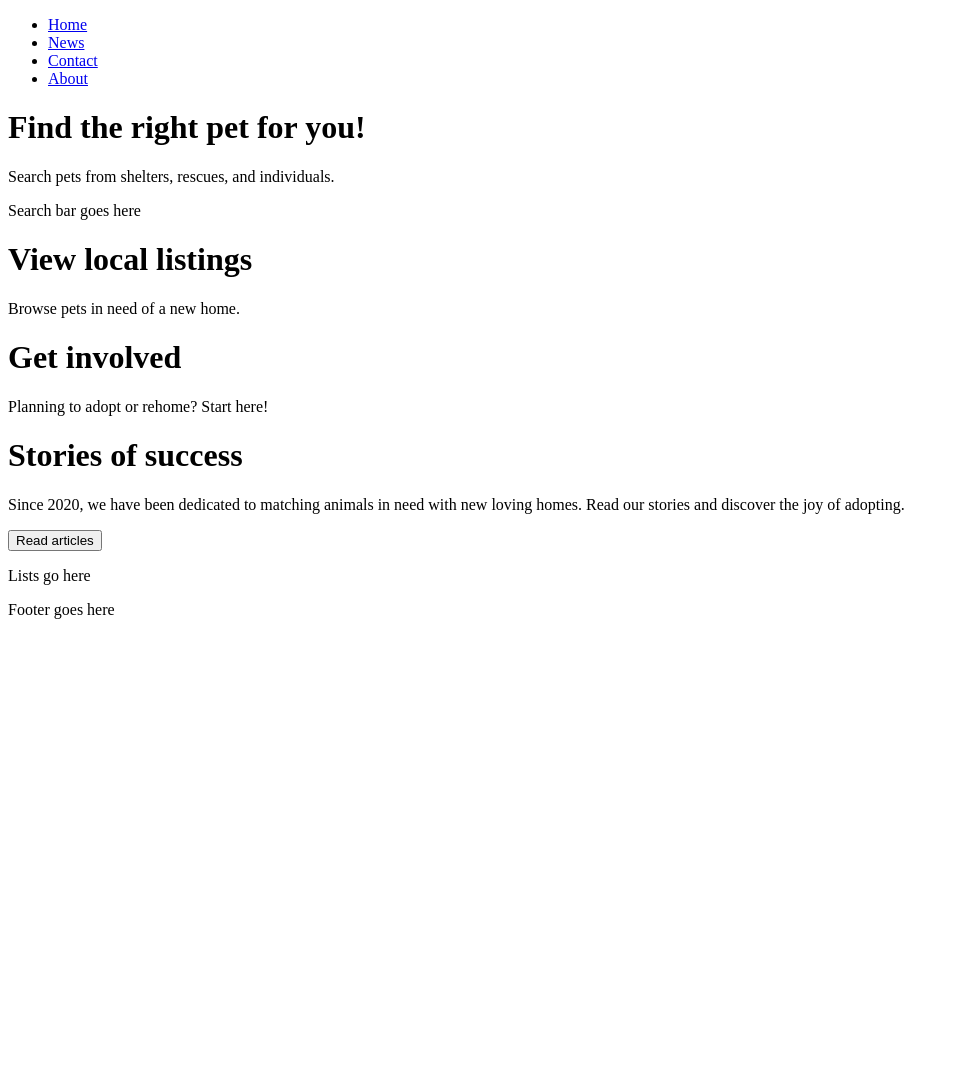
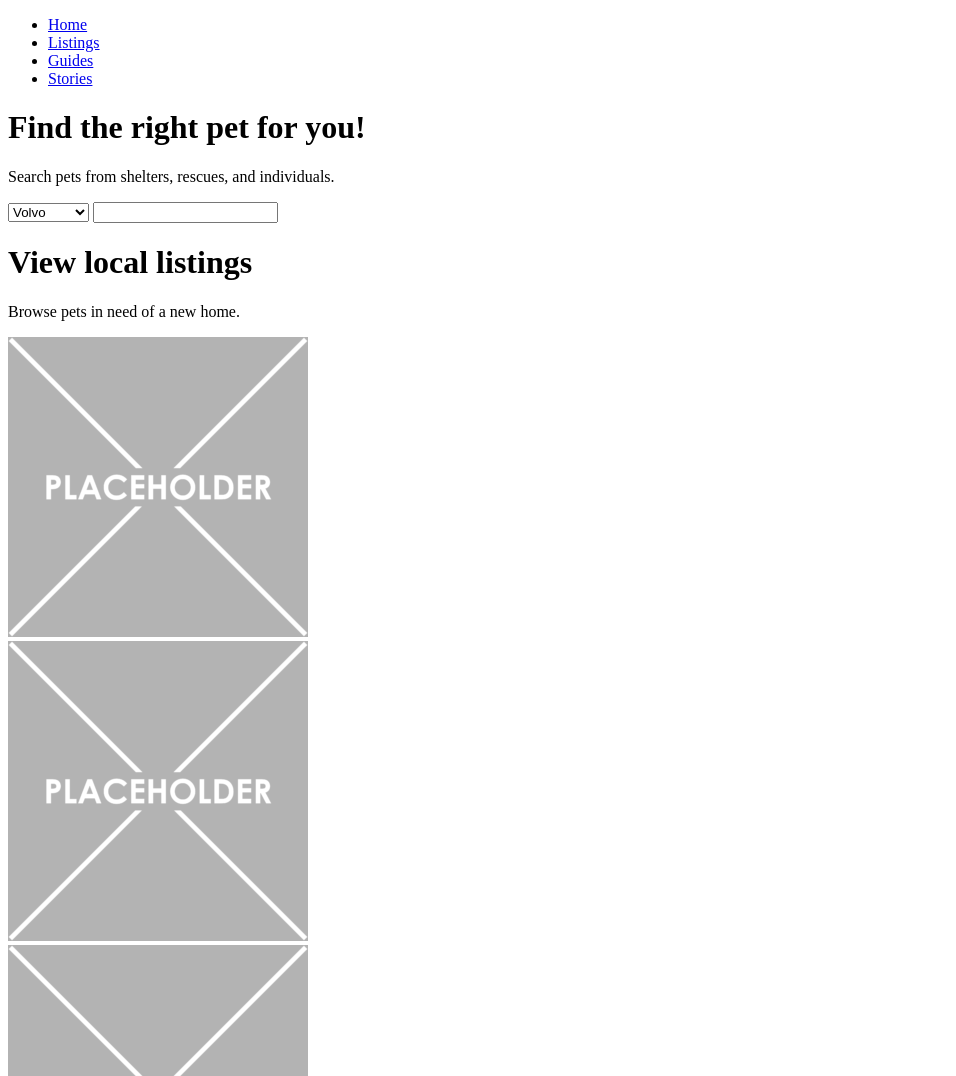
Before and after one commit to thepetproject2025/thepetproject2025, a plain HTML site: page index.html in a window 1280 px wide. Shown: the top 1076 px of the page, without its empty margins (0-956 px from the left). Before the commit the page ends 800 px from the top, so only its background shows below. Drawn offline with Linux system fonts and the light colour scheme.

Commit message:
Revision

```diff
--- a/index.html
+++ b/index.html
@@ -4,10 +4,10 @@
         <!-- Menu -->
         <div id="navbar">
             <ul id="nav">
-                <li><a href="#">Home</a></li>
-                <li><a href="#">News</a></li>
-                <li><a href="#">Contact</a></li>
-                <li><a href="#">About</a></li>
+                <li><a href="index.html">Home</a></li>
+                <li><a href="listings.html">Listings</a></li>
+                <li><a href="guides.html">Guides</a></li>
+                <li><a href="stories.html">Stories</a></li>
             </ul>
         </div>
         <!-- Landing -->
@@ -17,7 +17,13 @@
                 <p>Search pets from shelters, rescues, and individuals.</p>
                 <!-- Search bar -->
                 <div id="search">
-                    Search bar goes here
+                    <select name="cars" id="cars">
+                        <option value="volvo">Volvo</option>
+                        <option value="saab">Saab</option>
+                        <option value="mercedes">Mercedes</option>
+                        <option value="audi">Audi</option>
+                    </select>
+                    <input type="search" id="location" name="location">
                 </div>
             </div>
         </div>
@@ -25,11 +31,29 @@
         <div class="section">
             <h1>View local listings</h1>
             <p>Browse pets in need of a new home.</p>
+            <!-- Scroll -->
+            <div class="scroll-container">
+                <div class="scroll-item">
+                    <img src="ex.png" alt="Cinque Terre">
+                </div>
+                <div class="scroll-item">
+                    <img src="ex.png" alt="Cinque Terre">
+                </div>
+                <div class="scroll-item">
+                    <img src="ex.png" alt="Cinque Terre">
+                </div>
+            </div>
         </div>
         <!-- Get Involved -->
         <div class="section">
             <h1>Get involved</h1>
             <p>Planning to adopt or rehome? Start here!</p>
+            <!-- List -->
+            <div class="flex-container">
+                <div>1</div>
+                <div>2</div>
+                <div>3</div>
+            </div>
         </div>
         <!-- Stories -->
         <div class="section" id="stories">
@@ -39,9 +63,14 @@
                 <button type="button">Read articles</button>
             </div>
         </div>
-        <!-- Lists -->
+        <!-- Categories -->
         <div class="section">
-            <p>Lists go here</p>
+            <!-- List -->
+            <div class="flex-container">
+                <div>1</div>
+                <div>2</div>
+                <div>3</div>
+            </div>
         </div>
         <!-- Footer -->
         <div class="footer">
```
Also changed, not shown: ex.png (added).
